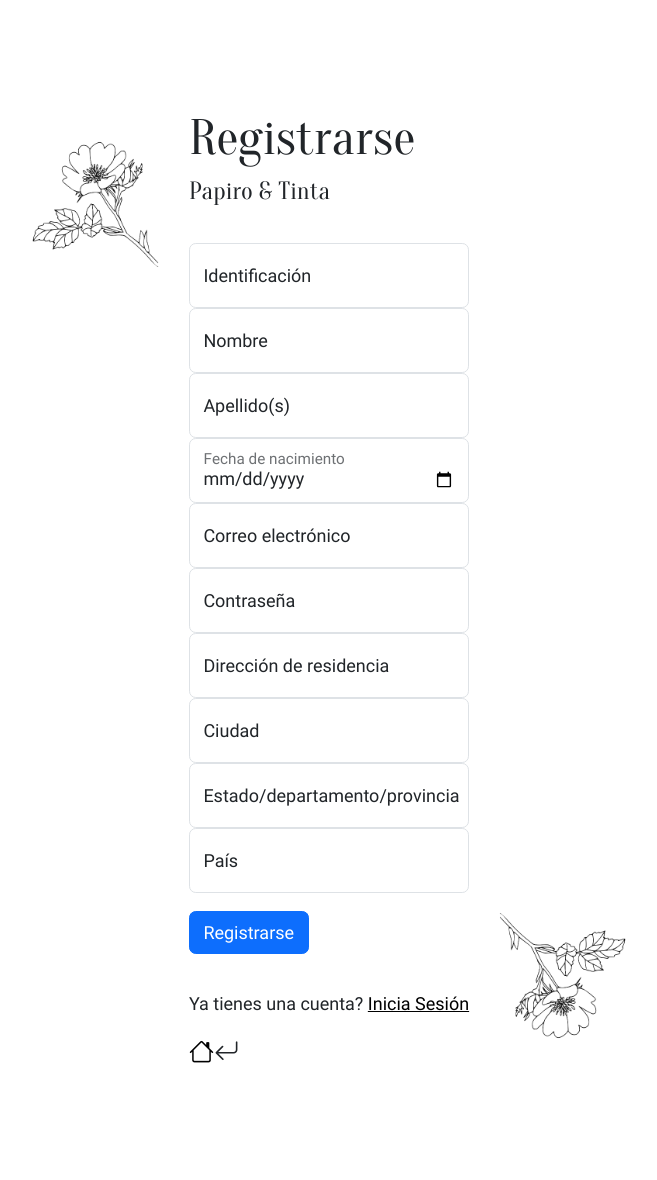
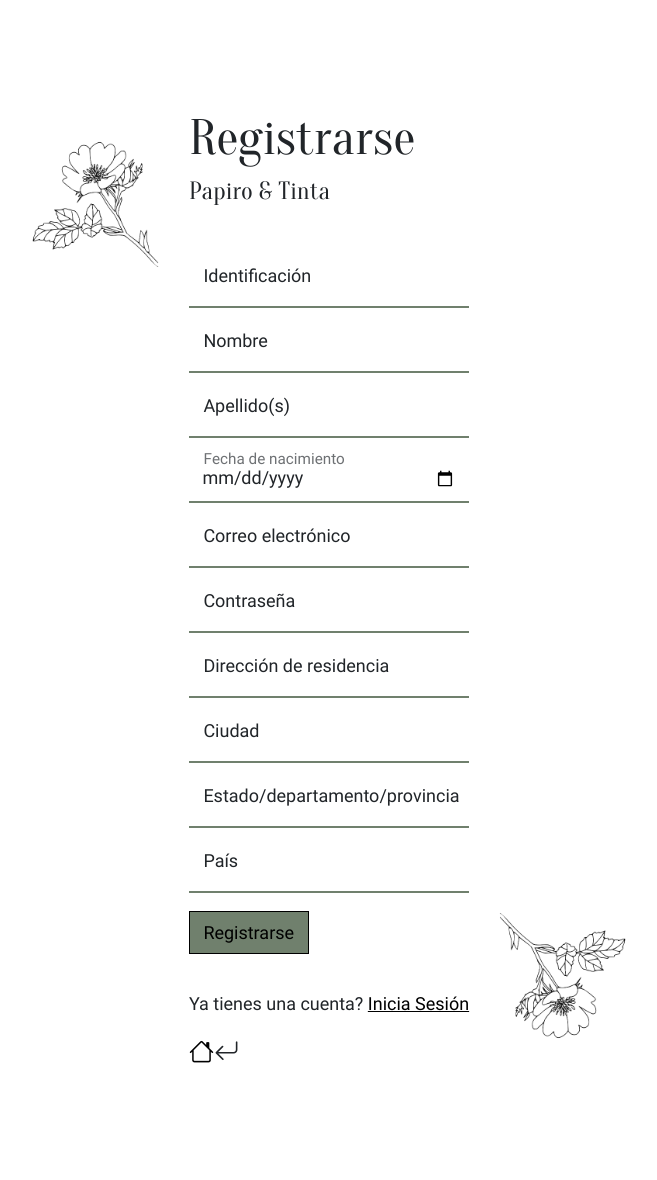
Before and after one commit to SebasVM123/Papiro-Tinta-Proyect, a Django app: page /registrarse/ in a window 1280 px wide. Shown: the whole page, without its empty margins (311-968 px from the left). Run offline with Django 4.2, Linux system fonts and the light colour scheme.

Commit message:
Fix: adapta el HTML a las nuevas clases de estilos y paleta de colores

```diff
--- a/Papiro_Tinta/main/templates/main/register.html
+++ b/Papiro_Tinta/main/templates/main/register.html
@@ -34,49 +34,49 @@
 			        <form class="py-4 t-bordered b-bordered" id="register-form" method="post" action="{% url 'crear_registro' %}">
 				        {% csrf_token %}
 				        <div class="form-floating">
-					        <input type="text" class="form-control custom-input-bb" id="floatingDNI" name="dni" placeholder="identificación" required pattern="\d{3,20}" title="El número de identificación solo debe estar compuesto de números, sin espacios y tener una longitud de entre 3 y 20 caracteres">
+					        <input type="text" class="form-control secondary-input" id="floatingDNI" name="dni" placeholder="identificación" required pattern="\d{3,20}" title="El número de identificación solo debe estar compuesto de números, sin espacios y tener una longitud de entre 3 y 20 caracteres">
 					        <label for="floatingDNI">Identificación</label>
 				        </div>
 				        <div class="form-floating">
-					        <input type="text" class="form-control custom-input-bb" id="floatingName" name="nombre" placeholder="nombre" required pattern="([a-zA-Z]*\s?){1,2}" title="El nombre solo debe estar compuesto de letras y son admitidos máximo 2 nombres">
+					        <input type="text" class="form-control secondary-input" id="floatingName" name="nombre" placeholder="nombre" required pattern="([a-zA-Z]*\s?){1,2}" title="El nombre solo debe estar compuesto de letras y son admitidos máximo 2 nombres">
 					        <label for="floatingName">Nombre</label>
 				        </div>
 				        <div class="form-floating">
-					        <input type="text" class="form-control custom-input-bb" id="floatingLastName" name="apellido" placeholder="apellido(s)" required pattern="([a-zA-Z]*\s?){1,2}" title="El apellido solo debe estar compuesto de letras y son admitidos máximo 2 apellidos">
+					        <input type="text" class="form-control secondary-input" id="floatingLastName" name="apellido" placeholder="apellido(s)" required pattern="([a-zA-Z]*\s?){1,2}" title="El apellido solo debe estar compuesto de letras y son admitidos máximo 2 apellidos">
 					        <label for="floatingLastName">Apellido(s)</label>
 				        </div>
 				        <div class="form-floating">
-					        <input type="date" class="form-control custom-input-bb" id="floatingBirthdate" name="fecha_nacimiento" placeholder="fecha de nacimiento" required>
+					        <input type="date" class="form-control secondary-input" id="floatingBirthdate" name="fecha_nacimiento" placeholder="fecha de nacimiento" required>
 					        <label for="floatingBirthdate">Fecha de nacimiento</label>
 				        </div>
 				        <div class="form-floating">
-					        <input type="email" class="form-control custom-input-bb" id="floatingEmail" name="email" placeholder="name@example.com" required pattern="[^@\s]+@(?!.*\.{2,})(?!.*-{2,})[^@\s]+\.[a-zA-Z]{2,}" title="No es un correo electrónico válido.">
+					        <input type="email" class="form-control secondary-input" id="floatingEmail" name="email" placeholder="name@example.com" required pattern="[^@\s]+@(?!.*\.{2,})(?!.*-{2,})[^@\s]+\.[a-zA-Z]{2,}" title="No es un correo electrónico válido.">
 					        <label for="floatingEmail">Correo electrónico</label>
 				        </div>
 				        <div class="form-floating">
-					        <input type="password" class="form-control custom-input-bb" id="floatingPassword" name="contraseña" placeholder="contraseña" required pattern="(?=.*[A-Za-z])(?=.*\d)[A-Za-z\d\S]{4,}" title="La contraseña debe tener mínimo 8 caracteres y tener al menos una letra y un número.">
+					        <input type="password" class="form-control secondary-input" id="floatingPassword" name="contraseña" placeholder="contraseña" required pattern="(?=.*[A-Za-z])(?=.*\d)[A-Za-z\d\S]{4,}" title="La contraseña debe tener mínimo 8 caracteres y tener al menos una letra y un número.">
 					        <label for="floatingPassword">Contraseña</label>
 				        </div>
 				        <div class="form-floating">
-					        <input type="text" class="form-control custom-input-bb" id="floatingAddress" name="direccion" placeholder="dirección de residencia" required>
+					        <input type="text" class="form-control secondary-input" id="floatingAddress" name="direccion" placeholder="dirección de residencia" required>
 					        <label for="floatingAddress">Dirección de residencia</label>
 				        </div>
 				        <div class="form-floating">
-					        <input type="text" class="form-control custom-input-bb" id="floatingCity" name="ciudad" placeholder="ciudad de residencia" required pattern="([a-zA-Z]*\s?)*" title="Solo se aceptan letras en este campo">
+					        <input type="text" class="form-control secondary-input" id="floatingCity" name="ciudad" placeholder="ciudad de residencia" required pattern="([a-zA-Z]*\s?)*" title="Solo se aceptan letras en este campo">
 					        <label for="floatingCity">Ciudad</label>
 				        </div>
 				        <div class="form-floating">
-					        <input type="text" class="form-control custom-input-bb" id="floatingProvince" name="provincia" placeholder="estado/departamento/provincia de residencia" required pattern="([a-zA-Z]*\s?)*" title="Solo se aceptan letras en este campo">
+					        <input type="text" class="form-control secondary-input" id="floatingProvince" name="provincia" placeholder="estado/departamento/provincia de residencia" required pattern="([a-zA-Z]*\s?)*" title="Solo se aceptan letras en este campo">
 					        <label for="floatingProvince">Estado/departamento/provincia</label>
 				        </div>
 				        <div class="form-floating">
-					        <input type="text" class="form-control custom-input-bb" id="floatingCountry" name="pais" placeholder="país de residencia" required pattern="([a-zA-Z]*\s?)*" title="Solo se aceptan letras en este campo">
+					        <input type="text" class="form-control secondary-input" id="floatingCountry" name="pais" placeholder="país de residencia" required pattern="([a-zA-Z]*\s?)*" title="Solo se aceptan letras en este campo">
 					        <label for="floatingProvince">País</label>
 				        </div>
-				        <button type="submit" class="btn btn-primary mt-3 custom-button">Registrarse</button>
+				        <button type="submit" class="btn primary-btn mt-3">Registrarse</button>
 			        </form>
 			        <p class="mt-2">Ya tienes una cuenta? <a href="{% url 'login_url' %}" class="mt-2 custom-link">Inicia Sesión</a></p>
-					<a href="{% url 'index' %}" class="custom-link"><i class="bi bi-house title-3"></i></a><i class="bi bi-arrow-return-left title-3"></i>
+					<a href="{% url 'index' %}"><i class="bi bi-house title-3"></i></a><i class="bi bi-arrow-return-left title-3"></i>
 				</div>
 
 				<script>
--- a/Papiro_Tinta/static/css/style.css
+++ b/Papiro_Tinta/static/css/style.css
@@ -1,5 +1,6 @@
 :root {
     --green: rgb(112, 128, 109);
+    --light-green: rgb(139, 154, 137);
     --blue: rgb(60, 107, 108);
     --orange: rgb(249, 77, 1);
     --gray: rgb(227, 226, 222);
@@ -41,15 +42,10 @@
 
 .no-padding { padding: 0;}
 
-.image-container {
-    width: 100%;
-    max-width: 100%;
-    overflow: hidden;
-}
-
 /* colores -------------------------------------*/
 .bg-sgreen { background-color: var(--shadow-green);}
 .bg-blue { background-color: var(--blue);}
+.c-orange { color: var(--orange);}
 
 /* margenes ------------------------------------*/
 .my-6 { margin-top: 6rem; margin-bottom: 6rem;}
@@ -98,42 +94,60 @@ a {color: #000;}
 
 .primary-btn:hover {
     border: 1px solid black;
-    background-color: var(--salmon-light);
+    background-color: var(--light-green);
     color: black;
 }
 
 .primary-btn:active {
     border: 1px solid black !important;
-    background-color: var(--salmon-light) !important;
+    background-color: var(--light-green) !important;
     color: black !important;
 }
 
 .primary-btn:focus-visible {
     border: 1px solid black;
-    background-color: var(--salmon);
+    background-color: var(--green);
     color: black;
-    box-shadow: 0 0 0 0.25rem var(--salmon-shadow);
+    box-shadow: 0 0 0 0.25rem var(--shadow-green);
 }
 
 /* bordes --------------------------------------*/
-.b-1 { border: 1px solid black;} .b-2 { border: 2px solid black;}
+.b-1 { border: 1px solid var(--green);} .b-2 { border: 2px solid var(--green);}
 
-.bb-1 { border-bottom: 1px solid black;} .bb-2 { border-bottom: 2px solid black;}
+.bb-1 { border-bottom: 1px solid var(--green);} .bb-2 { border-bottom: 2px solid var(--green);}
 
-.tb-1 { border-top: 1px solid black;} .tb-2 { border-top: 2px solid black;}
+.tb-1 { border-top: 1px solid var(--green);} .tb-2 { border-top: 2px solid var(--green);}
 
 .smoothed-border { border-radius: 5px;}
 
 .bc-gray { border-color: var(--gray);}
 
-/* actions utilities -----------------------------*/
+/* inputs ----------------------------------------*/
 .primary-input:focus {
-    outline: 2px solid black;
+    outline: 2px solid var(--green);
     border-color: var(--gray);
     box-shadow: none;
 }
 
-.dropdown-link:active { background-color: var(--salmon-light);}
+.primary-input:focus-visible {
+    outline: 2px solid var(--green);
+    border-color: var(--gray);
+    box-shadow: none;
+}
+
+.secondary-input {
+    border: none;
+    border-bottom: 2px solid var(--green);
+    border-radius: 0;
+}
+
+.secondary-input:focus {
+    border-bottom: 2px solid var(--orange);
+    box-shadow: none;
+}
+
+/* actions utilities -----------------------------*/
+.dropdown-link:active { background-color: var(--light-green);}
 
 /* personalizadas =============================================================================*/
 #header-logo {
```
Also changed, not shown: Papiro_Tinta/main/templates/main/index.html (+5 -5 lines), Papiro_Tinta/main/templates/main/login.html (+4 -4 lines).
